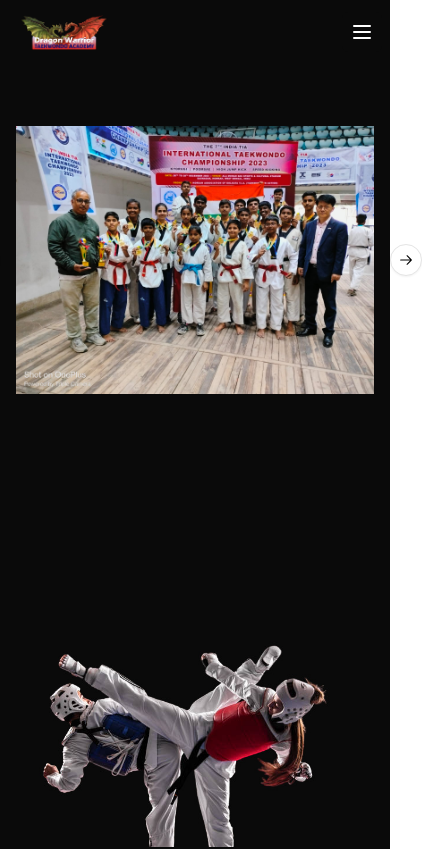
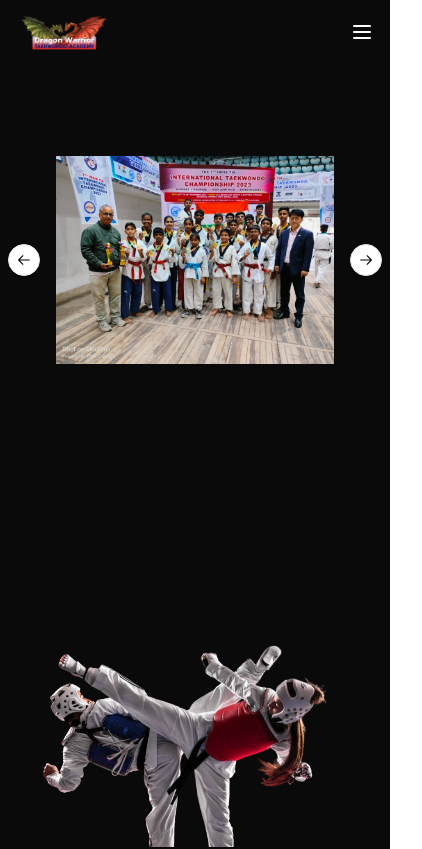
Before and after one commit to Vishvsalvi/Dragon_Warriors, a Next.js app: page / in a window 390 px wide. Shown: the top 849 px of the page, 422 px wide, since content can reach past the window. Built offline with nearby package versions, Linux system fonts and the light colour scheme.

Commit message:
Debugging navbar

```diff
--- a/app/Components/Navbar.jsx
+++ b/app/Components/Navbar.jsx
@@ -73,7 +73,7 @@
           >
             <span className="sr-only">Open main menu</span>
 
-            {
+            {/* {
               isMobileMenuOpen ? (
                 <svg
               className="block h-6 w-6"
@@ -98,9 +98,9 @@
               </svg>
 
               )
-            }
+            } */}
 
-            {/* <svg
+             <svg
               className="block h-6 w-6"
               xmlns="http://www.w3.org/2000/svg"
               fill="none"
@@ -111,7 +111,7 @@
               <path strokeLinecap="round" strokeLinejoin="round" strokeWidth="2" d="M4 6h16M4 12h16M4 18h16" />
             </svg>
 
-            <img className="w-6" src="/Images/cross.png" alt="multiply"/> */}
+
 
           </button>
         </div>
--- a/app/page.js
+++ b/app/page.js
@@ -83,7 +83,7 @@
 
             items: 1, // Set the number of items to display to 1
           }}
-          className="sm:mx-16 mx-4" // Set the height to 75% of the screen
+          className="sm:mx-16 mx-14" // Set the height to 75% of the screen
         >
           <CarouselContent className="rounded-md" >
             {images.map((item, index) => (
```
